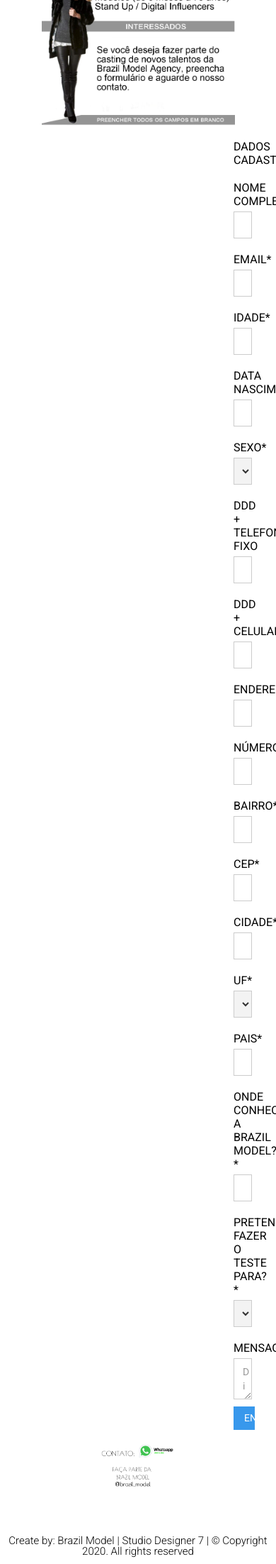
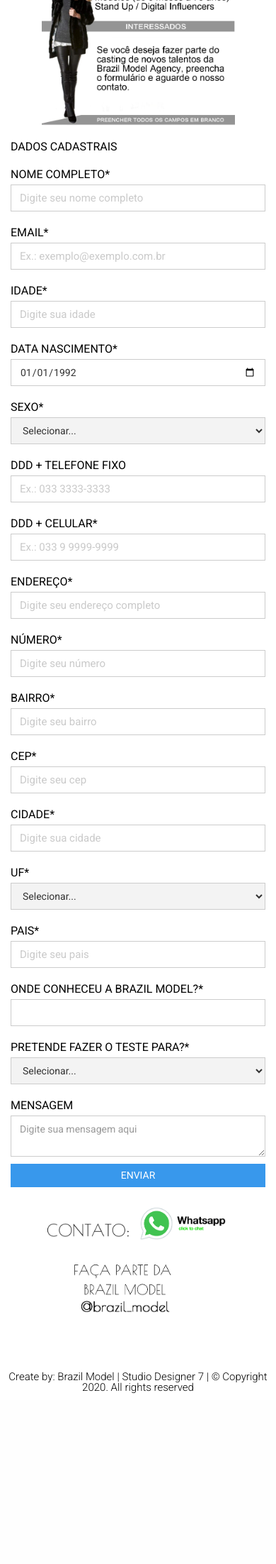
Before and after one commit to AgencyDesign7/MainBrazilModelAgency, a PHP site: page /facaparte.html in a window 390 px wide. Shown: the part 309-2513 px from the top of the page at 71% size. After the commit the page ends 2273 px from the top, so only its background shows below. Run offline with PHP 8.4, Linux system fonts and the light colour scheme.

Commit message:
fix view mobile faca parte and sertanejo

```diff
--- a/css/responsiveStyle.css
+++ b/css/responsiveStyle.css
@@ -2,27 +2,26 @@
   /*.w-container {
       max-width: 728px;
     }*/
-    .containerAllElements{
+  .containerAllElements {
     margin: 0px;
   }
-    .containerArtists{
+  .containerArtists {
     margin: 20px 0 20px 0 !important;
   }
-    .image-course-container img{
+  .image-course-container img {
     width: 80vw;
   }
-    .description-course p{
-
+  .description-course p {
     width: 80vw;
   }
-    .btn-aplly{
+  .btn-aplly {
     width: 50vw;
     height: 50vw;
   }
-    .btn-aplly p{
+  .btn-aplly p {
     font-size: 1.8vw;
   }
-    .apllyIcon{
+  .apllyIcon {
     width: 25px;
     height: 25px;
   }
@@ -77,39 +76,37 @@
     left: auto;
     right: auto;
   }
-
 }
 @media screen and (max-width: 767px) {
-  .container-contdown{
+  .container-contdown {
     transform: scale(0.7);
   }
 
-  .containerArtists{
+  .containerArtists {
     background-color: white;
     margin: 5px 5px 50px 5px !important;
-    width:100%;
+    width: 100%;
     height: 600px;
   }
 
-  .containerArtists{
+  .containerArtists {
     flex-direction: column;
   }
 
-  .image-course-container img{
+  .image-course-container img {
     width: 95vw;
   }
-  .description-course p{
-
+  .description-course p {
     width: 95vw;
   }
-  .btn-aplly{
+  .btn-aplly {
     width: 90vw;
     height: 90vw;
   }
-  .btn-aplly p{
+  .btn-aplly p {
     font-size: 2.8vw;
   }
-  .apllyIcon{
+  .apllyIcon {
     width: 25px;
     height: 25px;
   }
@@ -299,6 +296,9 @@
   }
 }
 @media screen and (max-width: 479px) {
+  .description {
+    flex-direction: column;
+  }
   .w-nav[data-collapse="tiny"] .w-nav-menu {
     display: none;
   }
@@ -490,10 +490,24 @@
   }
 }
 @media screen and (max-width: 767px) {
-  .container-about{
+  .footerArtists {
+    height: 500px;
+  }
+  #imgContact {
+    width: 100vw;
+    height: auto;
+  }
+
+  form,
+  .w-form,
+  .div-block-12 {
+    width: 100%;
+    padding: 0px 5px 0 5px !important;
+  }
+  .container-about {
     padding: 20px 50px 20px 3px !important;
   }
-  .consultores-sub{
+  .consultores-sub {
     flex-direction: column;
   }
   .hero {
@@ -505,15 +519,14 @@
     margin: 5px 10px;
 
   }*/
-  .container-about{
+  .container-about {
     height: 100%;
     width: 100%;
     justify-content: flex-start;
   }
-  #text-aboutus{
+  #text-aboutus {
     word-spacing: -1;
   }
-
 
   .flex-container {
     -webkit-box-orient: vertical;
@@ -633,9 +646,7 @@
   label {
     font-size: 20px;
   }
-  input::placeholder {
-    font-size: 20px;
-  }
+
   /*
         .sub-category-models{
           display: none;
@@ -675,7 +686,7 @@
   .w-slide {
     padding: 5px;
   }
-  .logo-image{
+  .logo-image {
     margin-bottom: 0px;
   }
 }
@@ -793,8 +804,8 @@
   }
 }
 
-@media screen and (max-width: 980px){
-  .hero{
+@media screen and (max-width: 980px) {
+  .hero {
     overflow: hidden !important;
   }
   /*.footer{
@@ -813,18 +824,20 @@
     text-decoration: none;
   }*/
 }
-@media screen and (max-width: 980px){
+@media screen and (max-width: 980px) {
   /*.footer{
     bottom: unset !important;
     margin: 0 !important;
   }*/
-
+  form,
+  .w-form,
+  .div-block-12 {
+    padding: 0px 10px 0 10px;
+  }
 }
 
-@media screen and (max-width: 1417px)
-{
-
-.container-about{
+@media screen and (max-width: 1417px) {
+  .container-about {
     padding: 20px 100px;
   }
 }
--- a/css/rootStyle.css
+++ b/css/rootStyle.css
@@ -201,6 +201,7 @@ td,th {
   font-weight: normal;
   font-style: normal;
 }*/
+
 
 [class^="w-icon-"],[class*=" w-icon-"] {
   font-family: 'webflow-icons' !important;
@@ -3598,3 +3599,8 @@ form > input{
   color: white;
   margin: 20px 0 20px 0;
 }
+
+input::placeholder {
+  font-size: 15px;
+  color: rgb(202, 202, 202) !important;
+}
```
Lines whose indentation alone changed are shown as unchanged.
